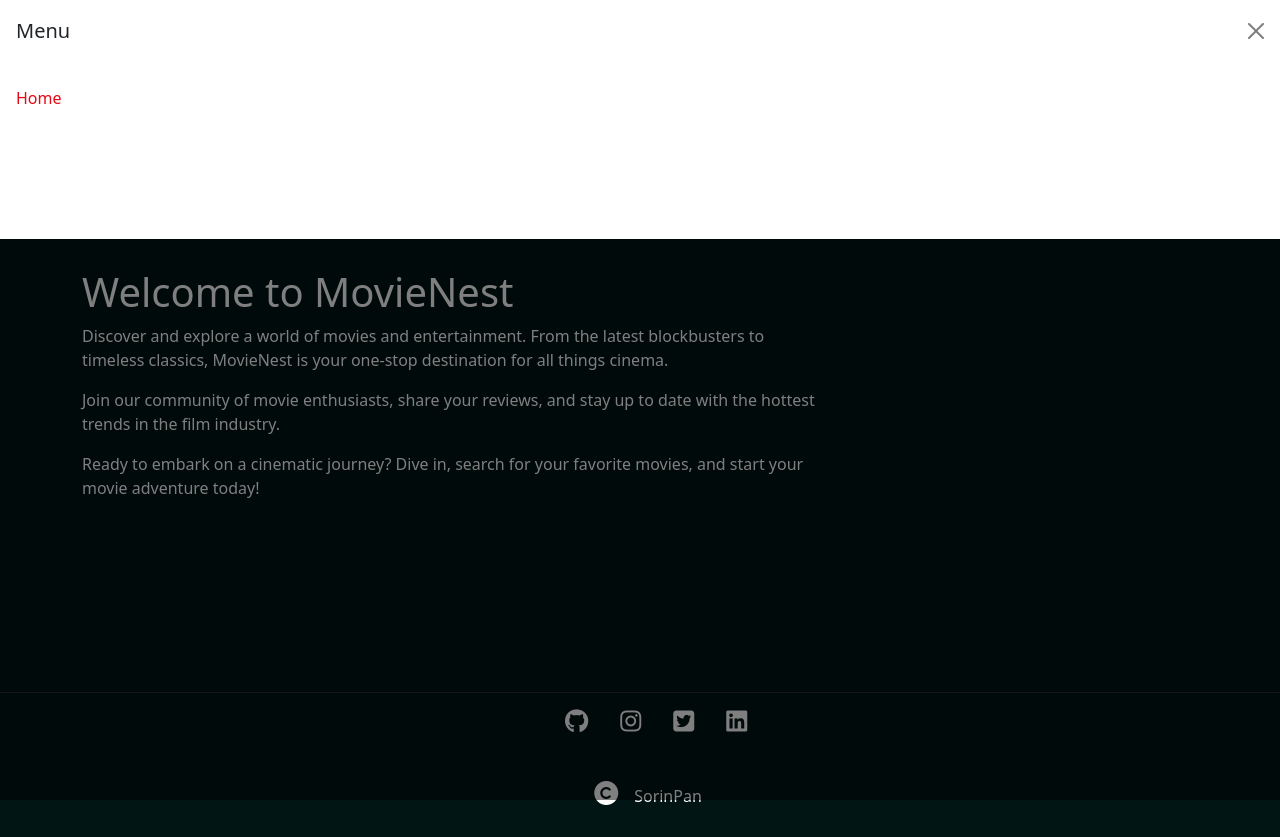
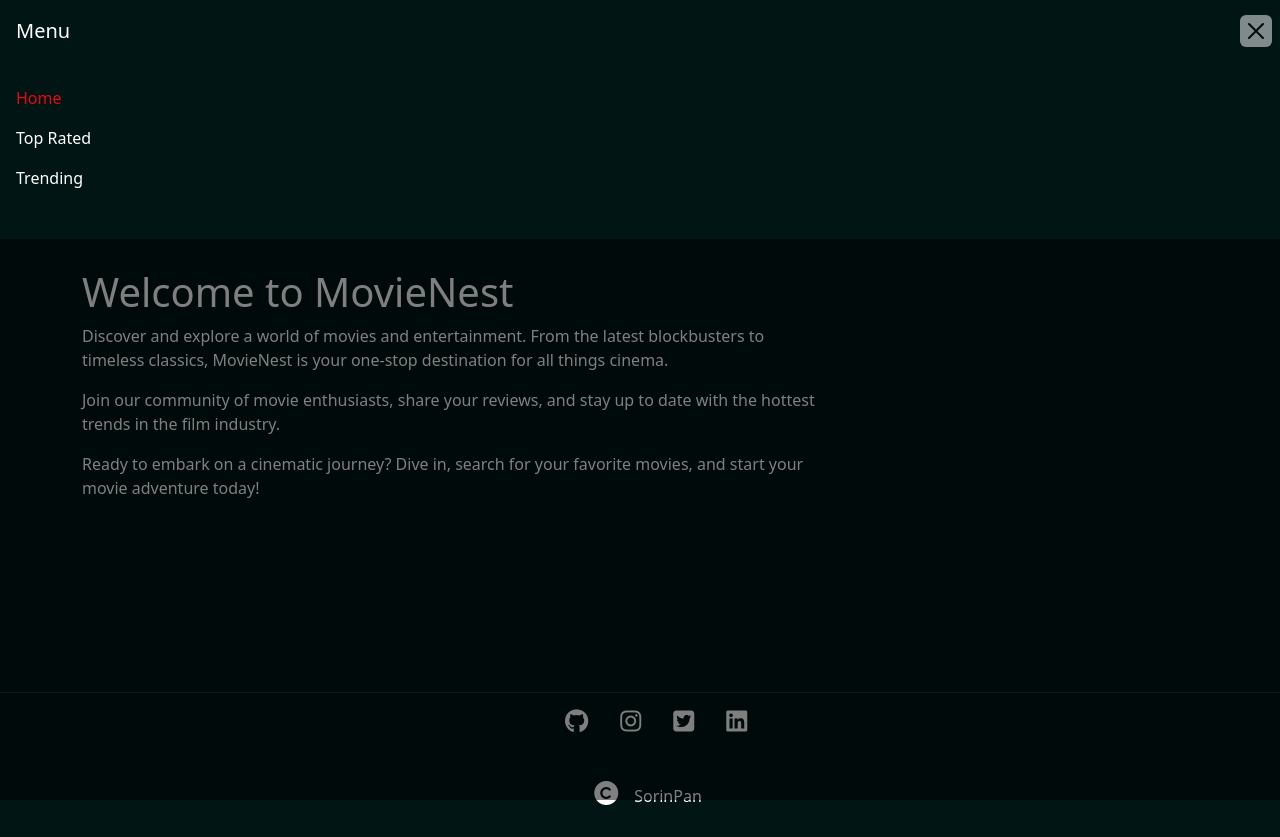
Before and after one commit to SorinPan/movie-nest, a Django app: page / in a window 1280 px wide, after a click that opens the changed part. Run offline with Django 4.2, Linux system fonts and the light colour scheme; some libraries are stand-ins or nearby versions.

Commit message:
Style the navbar

```diff
--- a/static/css/style.css
+++ b/static/css/style.css
@@ -37,6 +37,7 @@
 .btn-search {
     border: 1px solid #E50914;
     color: #E50914;
+    transition: background-color 0.5s;
 }
 
 .btn-search:hover {
@@ -48,6 +49,7 @@
 .btn-signup {
     background-color: #E50914;
     border-color: #E50914;
+    transition: background-color 0.5s;
 }
 
 .btn-signup:hover {
@@ -59,6 +61,31 @@
     background-color: #fff;
     color: #E50914;
     border-color: #fff;
+    transition: background-color 0.5s;
+}
+
+.navbar-toggler {
+    background-color: #fff;
+    border: none;
+    transition: background-color 0.5s;
+}
+
+.navbar-toggler:hover {
+    background-color: #E50914;
+}
+
+.offcanvas {
+    background-color: #001514;
+    color: #fff;
+}
+
+.btn-close {
+    background-color: #fff;
+    transition: background-color 0.5s;
+}
+
+.form-control {
+    border: none;
 }
 
 /* Footer */
--- a/templates/base.html
+++ b/templates/base.html
@@ -23,7 +23,7 @@
     <nav class="navbar">
         <div class="container-fluid">
           <a class="navbar-brand" href="#"><img src="{% static 'images/movienest-logo.png' %}" alt="Logo of MovieNest website" ></a>
-          <div class="d-flex align-items-center col-lg-4">
+          <div class="d-flex align-items-center col-lg-6">
             <button class="navbar-toggler me-2" type="button" data-bs-toggle="offcanvas" data-bs-target="#offcanvasNavbar" aria-controls="offcanvasNavbar" aria-label="Toggle navigation">
               <span class="navbar-toggler-icon"></span>
             </button>
```
